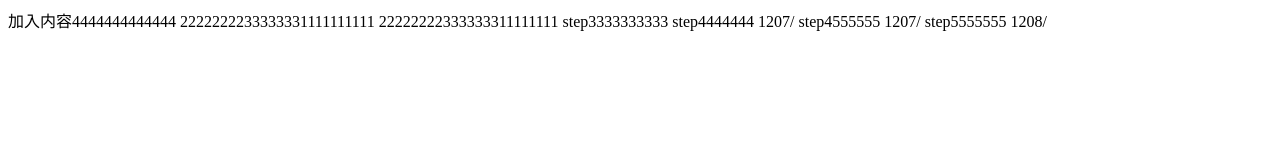
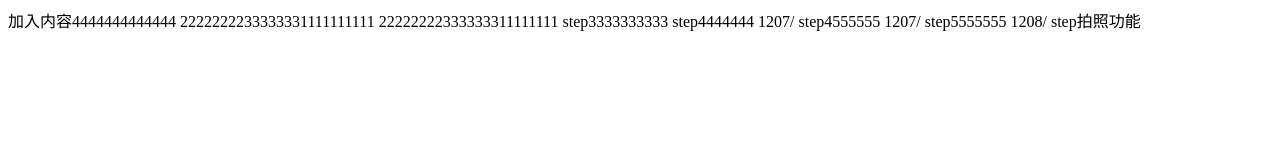
Before and after one commit to kklp2020/gz2068, a plain HTML site: page index.html in a window 1280 px wide. Drawn offline with Linux system fonts and the light colour scheme.

Commit message:
加入拍照功能

```diff
--- a/index.html
+++ b/index.html
@@ -14,5 +14,7 @@
   step4444444  1207/
   step4555555 1207/
   step5555555 1208/
+
+  step拍照功能
 </body>
 </html>
```
